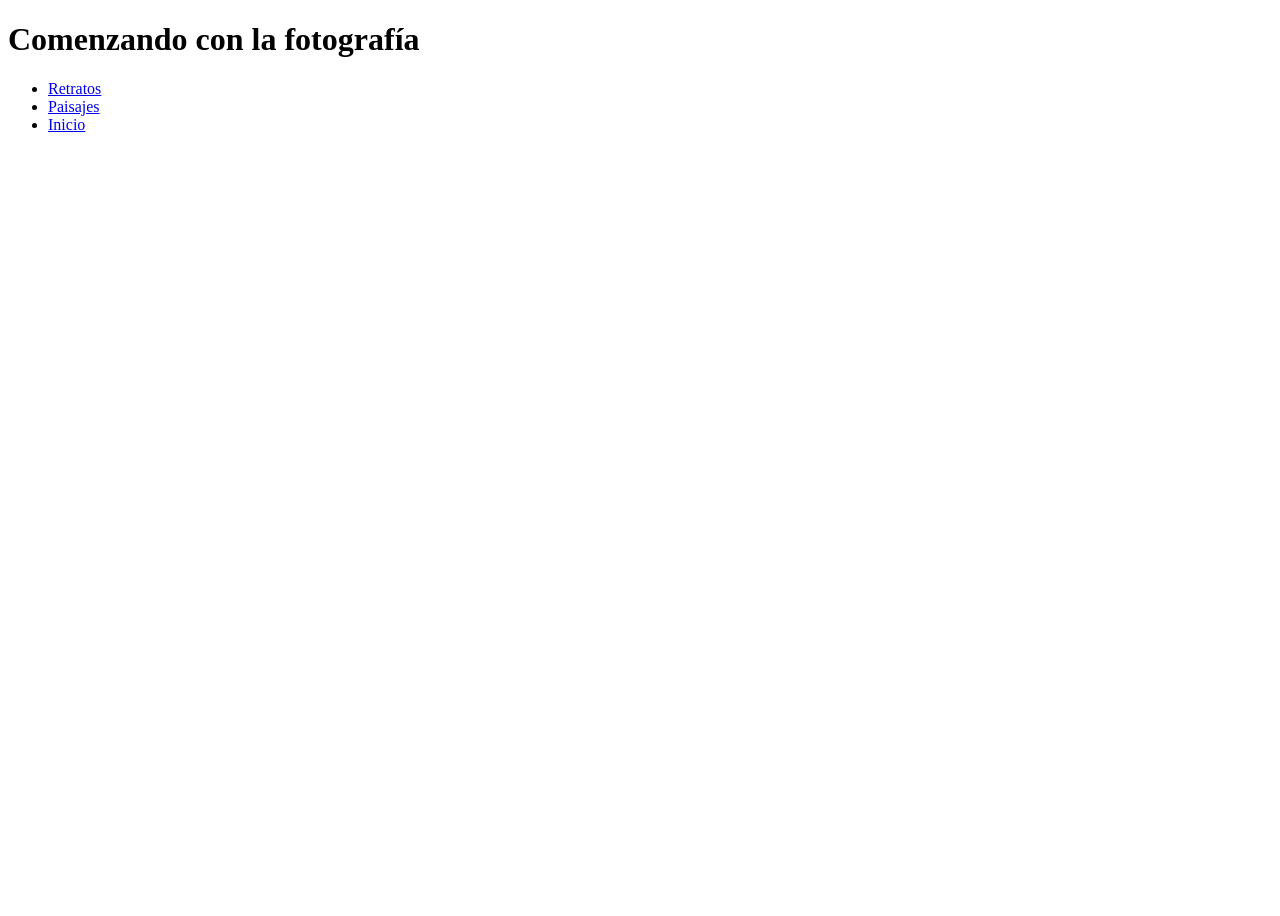
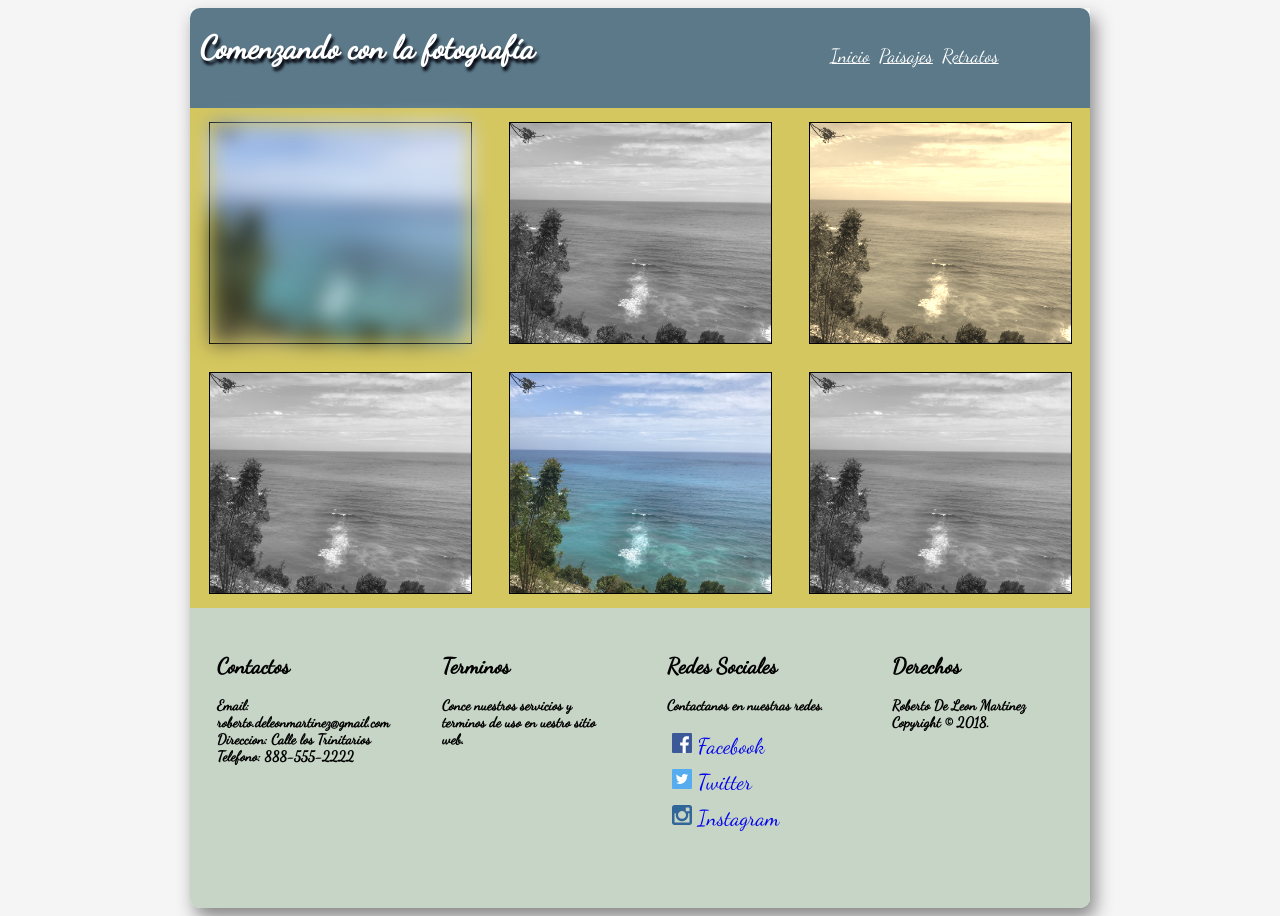
Before and after one commit to rdlm24/Practica-CSS, a plain HTML site: page paisajes.html in a window 1280 px wide. Before the commit the page ends 800 px from the top, so only its background shows below. Drawn offline with Linux system fonts and the light colour scheme.

Commit message:
Proyecto final (Entregable)

```diff
--- /dev/null
+++ b/css/index.css
@@ -0,0 +1,74 @@
+
+
+article
+{
+	box-sizing: border-box;
+	float:left;
+	height: 100%;
+	background-color: grey;
+	padding: 2%;
+	text-align: center;
+	height: 400px;
+}
+
+	#columna1
+	{
+	background-color: #82c3a6;
+	width: 100%;
+	}
+
+	#columna2
+	{
+	background-color: #d5c75f;
+	width: 50%;
+
+	}
+	#columna3
+	{
+	background-color: #d5c75f;
+	width: 50%;
+
+	}
+
+	.imgprincipales{
+		height: 360px;
+		width: 90%;
+		padding-top: 0px;
+		border: 1px solid black;
+	}
+
+	/*Animaciones en CSS*/
+	 #columna2 img, #columna3 img{
+		transition: transform 1s;
+	}
+   #columna2 img:hover{
+		transform: rotate(10deg);
+		border: 2px solid #82c3a6;
+		/* box-shadow:5px 10px 8px #82c3a6; */
+	}
+	 #columna3 img:hover{
+		transform: translate(20px,-5px);
+		border: 2px solid #82c3a6;
+		/* box-shadow:2px 10px 8px #82c3a6; */
+ 	}
+
+	@media screen and (max-width: 545px){
+
+	#wrapper
+		{
+			width: 100%;
+			margin: 0 auto;
+		}
+		#columna1
+		{
+		width: 100%;
+		}
+		#columna2
+		{
+		width: 100%;
+		}
+		#columna3
+		{
+		width: 100%;
+		}
+	}
--- /dev/null
+++ b/css/paisajesRetratos.css
@@ -0,0 +1,54 @@
+.contenedor{
+  width: 100%;
+  height: 500px;
+  background-color: #d5c75f;
+  display: flex;
+  /* flex-wrap: wrap; */
+  flex-flow: column wrap;
+  justify-content:  space-around;
+  align-items: center;
+
+}
+
+.paisajes{
+  /* margin-top: 20px; */
+  width: 29%;
+  height: 220px;
+  /* background-color: red; */
+  border: 1px solid black;
+}
+
+.paisajes> img{
+  width: 100%;
+  height: 220px;
+}
+.efectoblur img{
+ -webkit-filter: blur(10px);
+}
+.efectosepia img{
+ -webkit-filter: sepia(90%);
+}
+
+img[title*="pares"] {
+-webkit-filter: grayscale(100%);
+ }
+
+@media screen and (max-width: 545px){
+
+	.contenedor
+  {
+    width: 100%;
+    display: flex;
+    /* flex-direction: column; */
+    flex-flow: column;
+
+    height: auto;
+
+  }
+  .paisajes{
+    margin: 10px 10px 10px 10px;
+    width: 70%;
+    background-color: blue;
+  }
+
+}
--- a/css/estilos.css
+++ b/css/principal.css
@@ -1,4 +1,5 @@
 
+/*------Cuerpo de pagina------*/
 body{
 /* font-family: Arial,Helvetica,sans-serif; */
 font-family: 'Dancing Script', cursive;
@@ -7,10 +8,26 @@ background-color: whitesmoke;
 
 #wrapper
 {
-	width: 960px;
+	width: 900px;
 	margin: 0 auto;
 	box-shadow: 5px 10px 18px #888888;
+	animation: rebote 0.8s;
 }
+
+@-webkit-keyframes rebote{
+	0%{
+		margin-top: 150%;
+	}
+
+	60%{
+		margin-top: -5%;
+	}
+
+	100%{
+		margin-top: 0%;
+	}
+
+	}
 
 header{
   background-color: #5b7989;
@@ -30,7 +47,6 @@ header h1{
 	padding-left: 10px;
   /* margin: 30px 0px 0px 10px; */
 	/* padding: 10px; */
-
 }
 
 
@@ -77,52 +93,66 @@ nav div ul li a:hover{
  	text-decoration: none;
 }
 
-/* nav div ul li:hover{
- background-color: whitesmoke;
+
+
+
+/*------Pie de pagina------*/
+footer{
+  width: 100%;
+  height: 300px;
+  background-color: #C6d5c5;
+  clear: both;
+}
+
+.EsquinasInferiores{
+  border-bottom-left-radius:10px;
+  border-bottom-right-radius: 10px;
+}
+
+footer{
+   display: flex;
+	 /* float: left;  */
+	 flex-flow: row;
+	 font-size: 0.9rem;
+}
+
+.columnasfooter{
+	box-sizing: border-box;
+  width: 25%;
+  padding: 3%;
+  text-align: left;
+  height: 300px;
+  /* border: 1px solid black; */
+}
+.contactos{}
+.terminos{}
+.redessociales{}
+.copyright{}
+
+.ulredes{
+  list-style-type: none;
+  /* margin-left: -45px; */
+  padding-left: 0;
+}
+.liredes{
+padding: 5px;
+
+}
+.liredes a{
+  font-size: 1.5em;
+  text-decoration: none;
+}
+.liredes a img{
+  width: 20px;
+  height: 20px;
+}
+/* [href^="https://www.facebook"]{
+background: url("../img/fb.svg")
+no-repeat center left;
 } */
 
-
-article
-{
-	box-sizing: border-box;
-	float:left;
-
-	height: 100%;
-	background-color: grey;
-	padding: 2%;
-	text-align: center;
-	height: 400px;
-}
-
-	#columna1
-	{
-	background-color: #82c3a6;
-	width: 100%;
-	}
-
-	#columna2
-	{
-	background-color: #d5c75f;
-	width: 50%;
-
-	}
-	#columna3
-	{
-	background-color: #d5c75f;
-	width: 50%;
-
-	}
-
-	.imgcolumna{
-		height: 360px;
-		width: 90%;
-		padding-top: 0px;
-			border: 1px solid black;
-	}
-
-
+/*Medias querys*/
 @media screen and (max-width: 960px){
-
 	#wrapper
 	{
 		width: 100%;
@@ -132,8 +162,7 @@ article
 
 @media screen and (max-width: 860px){
 
-  header
-  {
+  header{
   width:100%;
   height: 100px;
   }
@@ -148,7 +177,6 @@ article
     width: 100%;
     margin: 2px;
   }
-
   .menu{
     width: 100%;
     text-align: center;
@@ -158,106 +186,34 @@ article
     padding: 5px;
   }
 
+	footer{
+		 display: flex;
+		flex-flow: column;
+		height: auto;
+	}
+	.columnasfooter{
+			width: 50%;
+	}
+
 }
-
-/* @media screen and (max-width: 495px){
-
-	#wrapper
-	{
-		width: 100%;
-		margin: 0 auto;
-	}
-  header
-  {
-
-  height: 150px;
-  }
-} */
-
 
 
 @media screen and (max-width: 545px){
 
-#wrapper
-	{
-		width: 100%;
-		margin: 0 auto;
-	}
-	#columna1
-	{
-	width: 100%;
-	}
-	#columna2
-	{
-	width: 100%;
-	}
-	#columna3
-	{
-	width: 100%;
-	}
-
-	header
-  {
-  /* width:100%; */
+	header {
   height: 150px;
   }
 
-	.li{
-		 /* margin: 0 5px; */
-		 padding: 15px 0;
+	.li {
+		padding: 15px 0;
 	 }
-header h1{
-	padding-left: 0;
+
+	header h1 {
+		padding-left: 0;
+   }
+
+	.columnasfooter{
+		width: 100%;
+	 }
 
 }
-}
-
-/*------Hojas de estilos para el pie de pagina------*/
-footer{
-	width: 100%;
-	height: 300px;
-	background-color: #C6d5c5;
-	clear: both;
-}
-
-.bordeEsquinasInferiores{
-	border-bottom-left-radius:10px;
-	border-bottom-right-radius: 10px;
-}
-
-.columnasfooter{
-	float: left;
-	box-sizing: border-box;
-	width: 25%;
-	/* background-color: grey; */
-	padding: 2%;
-	text-align: left;
-	height: 300px;
-	/* border: 1px solid black; */
-}
-.contactos{}
-.terminos{}
-.redessociales{}
-.copyright{}
-
-.ulredes{
-	list-style-type: none;
-	/* margin-left: -45px; */
-	padding-left: 0;
-}
-.liredes{
-padding: 5px;
-
-}
-.liredes a{
-	font-size: 1.5em;
-	text-decoration: none;
-}
-.liredes a img{
-	width: 20px;
-	height: 20px;
-}
-/* [href^="https://www.facebook"]{
-background: url("../img/fb.svg")
-no-repeat center left;
-} */
--- a/paisajes.html
+++ b/paisajes.html
@@ -2,26 +2,94 @@
 <html lang="en" dir="ltr">
 <head>
   <meta charset="utf-8">
+  <title>Evaluació Final CSS</title>
   <meta name="viewport" content="width=device-width, initial-scale=1.0">
-    <title>Evaluació Final CSS</title>
-    <title></title>
+  <link rel="stylesheet" href="css/principal.css">
+  <link rel="stylesheet" href="css/paisajesRetratos.css">
+  <link href="https://fonts.googleapis.com/css?family=Dancing+Script" rel="stylesheet">
 </head>
+
   <body>
+
+    <!-- div contenedor -->
+    <div id="wrapper" class="EsquinasInferiores">
 
     <!-- Cabezera del proyecto  -->
     <header>
     <h1>Comenzando con la fotografía</h1>
     <nav>
     <div class="menu">
-      <ul>
-        <li><a href="retratos.html">Retratos</a></li>
-        <li><a href="paisajes.html">Paisajes</a></li>
-        <li><a href="index.html">Inicio</a></li>
+    <ul class="ul">
+      <li class="li"><a href="index.html">Inicio</a></li>
+      <li class="li"><a href="paisajes.html">Paisajes</a></li>
+      <li class="li"><a href="retratos.html">Retratos</a></li>
     </ul>
     </div>
     </nav>
     </header>
 
 
+    <!-- Cuerpo del proyecto  -->
+    <div class="contenedor">
+
+
+    <div class="paisajes efectoblur">
+     <img src="img/principal2-compressor.jpeg" alt="">
+    </div>
+
+    <div class="paisajes">
+    <img src="img/principal2-compressor.jpeg" alt="" title="pares">
+    </div>
+
+    <div class="paisajes">
+    <img src="img/principal2-compressor.jpeg" alt="" title="pares">
+    </div>
+    <div class="paisajes">
+    <img src="img/principal2-compressor.jpeg" alt="" >
+    </div>
+    <div class="paisajes efectosepia">
+    <img src="img/principal2-compressor.jpeg" alt="" >
+    </div>
+    <div class="paisajes">
+    <img src="img/principal2-compressor.jpeg" alt="" title="pares">
+    </div>
+
+    </div>
+
+
+
+
+
+     <!-- Pie de pagina -->
+    <footer class="EsquinasInferiores">
+    <div class="columnasfooter contactos">
+      <h2>Contactos</h2>
+      <strong>Email: roberto.deleonmartinez@gmail.com</strong>
+      <strong>Direccion: Calle los Trinitarios</strong>
+      <strong>Telefono: 888-555-2222</strong>
+
+    </div>
+    <div class="columnasfooter terminos">
+      <h2>Terminos</h2>
+      <strong>Conce nuestros servicios y terminos de uso en uestro sitio web.</strong>
+    </div>
+    <div class="columnasfooter redessociales">
+      <h2>Redes Sociales</h2>
+     <strong>Contactanos en nuestras redes.</strong>
+     <ul class="ulredes">
+     <li class="liredes"><a href="https://www.facebook.com/"> <img src="img/fb.svg" alt=""> Facebook</a></li>
+     <li class="liredes"><a href="https://twitter.com/"> <img src="img/tw.svg" alt=""> Twitter</a></li>
+     <li class="liredes"><a href="https://www.instagram.com/?hl=es-la"><img src="img/ins.svg" alt=""> Instagram</a></li>
+   </ul>
+    </div>
+
+    <div class="columnasfooter copyright">
+      <h2>Derechos</h2>
+      <strong>Roberto De Leon Martinez <br> Copyright © 2018.</strong>
+    </div>
+    </footer>
+
+    </div>
+
   </body>
 </html>
```
Also changed, not shown: index.html (+31 -17 lines), retratos.html (+81 -11 lines), img/mi_foto.jpg (added), 3 other files. Lines whose indentation alone changed are shown as unchanged.
